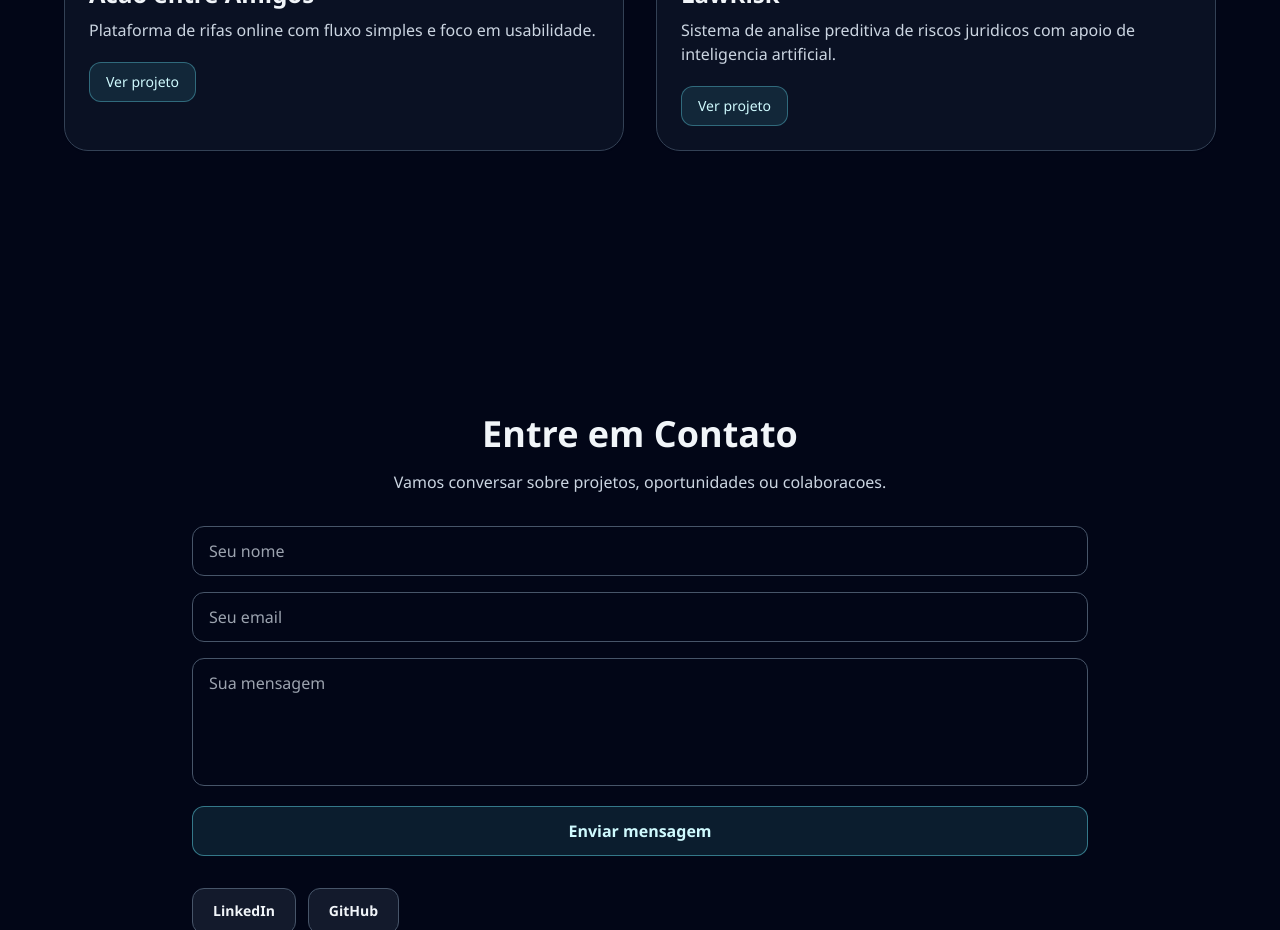
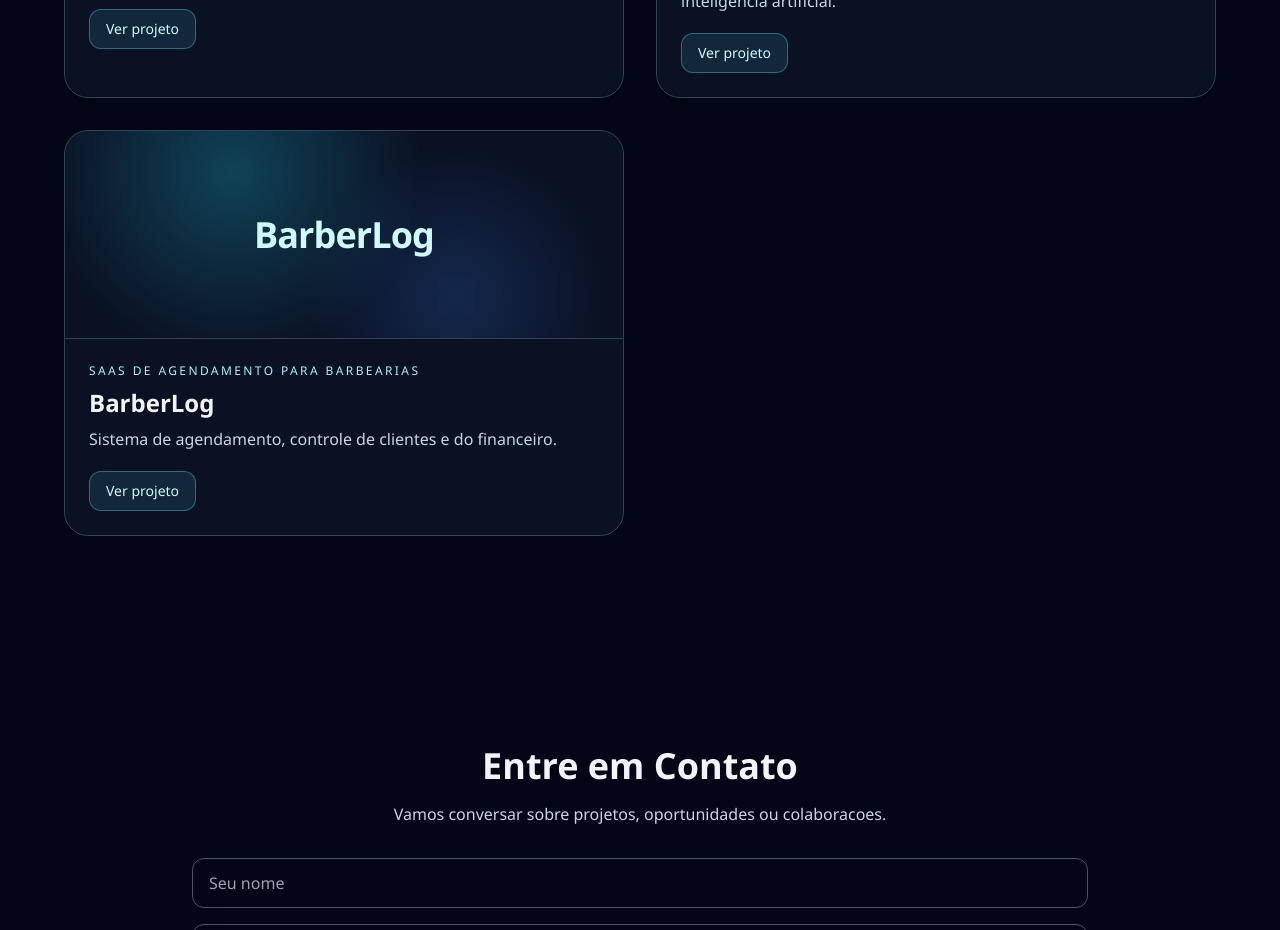
Before and after one commit to BernardoNogueiraDEV/portifolio, a React (Create React App) app: page / in a window 1280 px wide. Shown: the part 2900-3830 px from the top of the page. Built offline with nearby package versions, Linux system fonts and the light colour scheme.

Commit message:
adicionando novo projeto barberlog

```diff
--- a/src/components/Projects.tsx
+++ b/src/components/Projects.tsx
@@ -59,6 +59,27 @@ export default function Projects() {
               </Button>
             </CardContent>
           </Card>
+
+
+          <Card className="group rounded-3xl border border-slate-700 bg-slate-900/65 overflow-hidden transition hover:-translate-y-1 hover:border-cyan-300/40 hover:shadow-[0_20px_60px_rgba(8,145,178,0.2)]">
+            <div className="h-52 w-full bg-[radial-gradient(circle_at_30%_20%,rgba(34,211,238,0.25),transparent_45%),radial-gradient(circle_at_70%_80%,rgba(59,130,246,0.2),transparent_35%)] flex items-center justify-center border-b border-slate-700">
+              <h4 className="text-4xl font-extrabold tracking-tight text-cyan-100">BarberLog</h4>
+            </div>
+            <CardContent className="p-6">
+              <p className="mb-2 text-xs uppercase tracking-[0.2em] text-cyan-200">Saas de agendamento para barbearias</p>
+              <h4 className="text-2xl font-semibold mb-2">BarberLog</h4>
+              <p className="text-slate-300 mb-5">
+                Sistema de agendamento, controle de clientes e do financeiro.
+              </p>
+              <Button
+                variant="secondary"
+                className="rounded-xl border border-cyan-300/35 bg-cyan-300/10 text-cyan-100 hover:bg-cyan-300/20"
+                onClick={() => window.open('https://barberlog.vercel.app', '_blank', 'noopener,noreferrer')}
+              >
+                Ver projeto
+              </Button>
+            </CardContent>
+          </Card>
         </div>
       </motion.div>
     </section>
```
